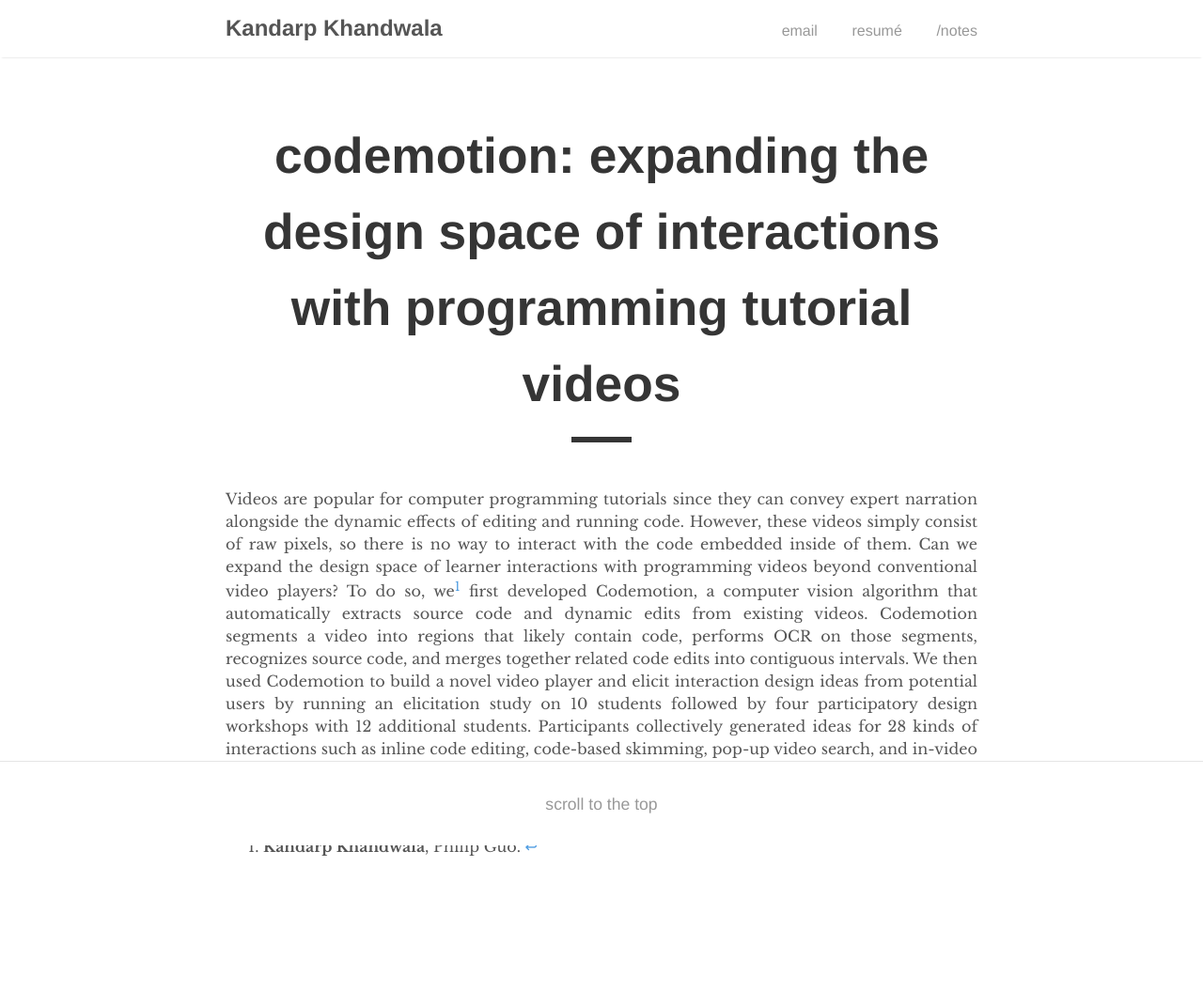
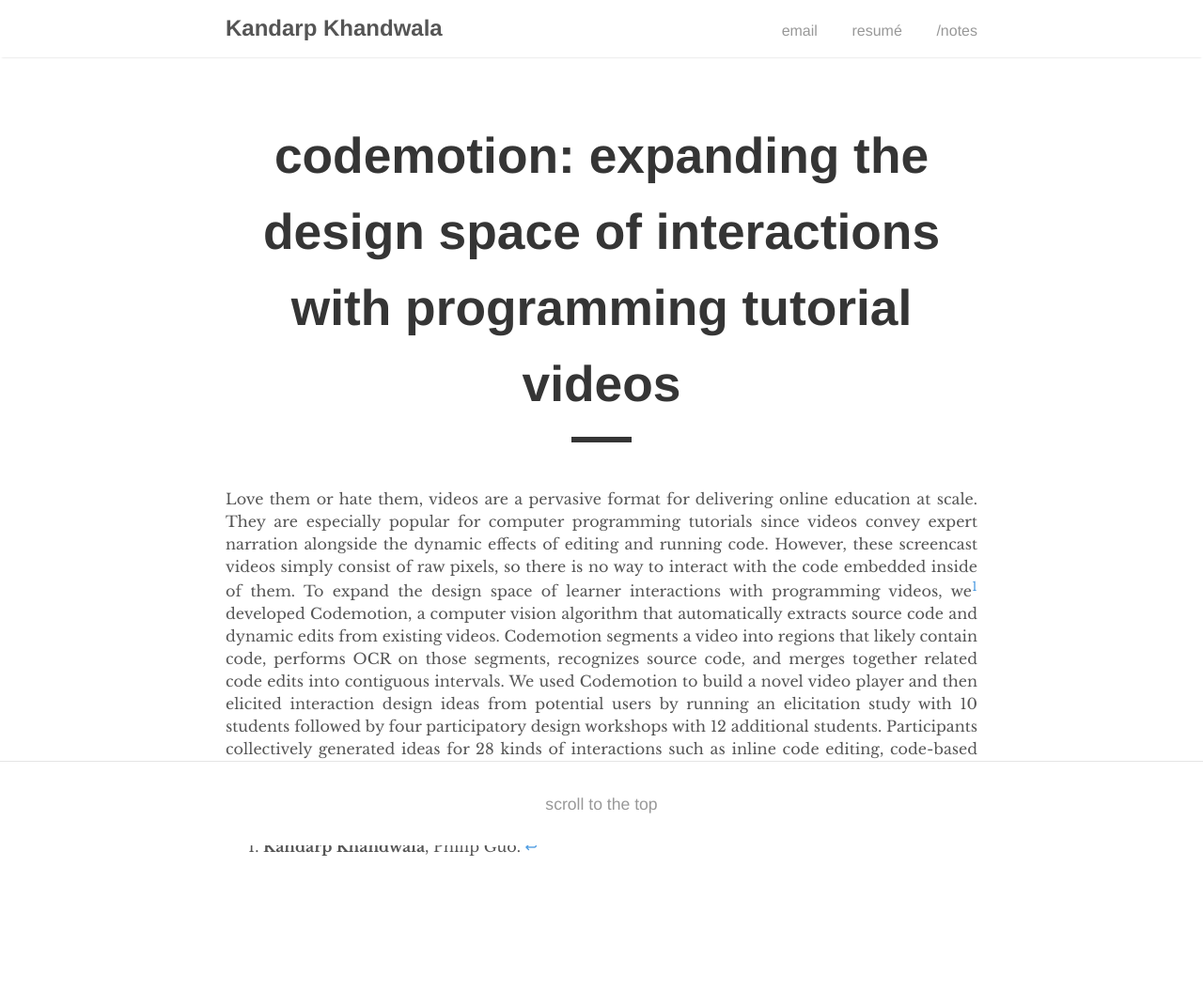
Before and after one commit to kandarpksk/kandarpksk.github.io, a Jekyll site: the page built from _posts/2018-01-28-codemotion.md, in a window 1280 px wide. Shown: the whole page at 94% size. Built offline with Jekyll 4.4.1, drawn with Linux system fonts in a browser that asks for light colours.

Commit message:
final abstract

```diff
--- a/_posts/2018-01-28-codemotion.md
+++ b/_posts/2018-01-28-codemotion.md
@@ -4,8 +4,8 @@ title: "codemotion: expanding the design space of interactions with programming
 permalink: /codemotion
 ---
 
-Videos are popular for computer programming tutorials since they can convey expert narration alongside the dynamic effects of editing and running code. However, these videos simply consist of raw pixels, so there is no way to interact with the code embedded inside of them. Can we expand the design space of learner interactions with programming videos beyond conventional video players? To do so, we[^1] first developed Codemotion, a computer vision algorithm that automatically extracts source code and dynamic edits from existing videos. Codemotion segments a video into regions that likely contain code, performs OCR on those segments, recognizes source code, and merges together related code edits into contiguous intervals. We then used Codemotion to build a novel video player and elicit interaction design ideas from potential users by running an elicitation study on 10 students followed by four participatory design workshops with 12 additional students. Participants collectively generated ideas for 28 kinds of interactions such as inline code editing, code-based skimming, pop-up video search, and in-video coding exercises.
+Love them or hate them, videos are a pervasive format for delivering online education at scale. They are especially popular for computer programming tutorials since videos convey expert narration alongside the dynamic effects of editing and running code. However, these screencast videos simply consist of raw pixels, so there is no way to interact with the code embedded inside of them. To expand the design space of learner interactions with programming videos, we[^1] developed Codemotion, a computer vision algorithm that automatically extracts source code and dynamic edits from existing videos. Codemotion segments a video into regions that likely contain code, performs OCR on those segments, recognizes source code, and merges together related code edits into contiguous intervals. We used Codemotion to build a novel video player and then elicited interaction design ideas from potential users by running an elicitation study with 10 students followed by four participatory design workshops with 12 additional students. Participants collectively generated ideas for 28 kinds of interactions such as inline code editing, code-based skimming, pop-up video search, and in-video coding exercises.
 
 [^1]: **Kandarp Khandwala**, Philip Guo.
 
-(conditionally accepted to Learning at Scale 2018, see preprint here)
+(to appear at Learning@Scale 2018)
```
